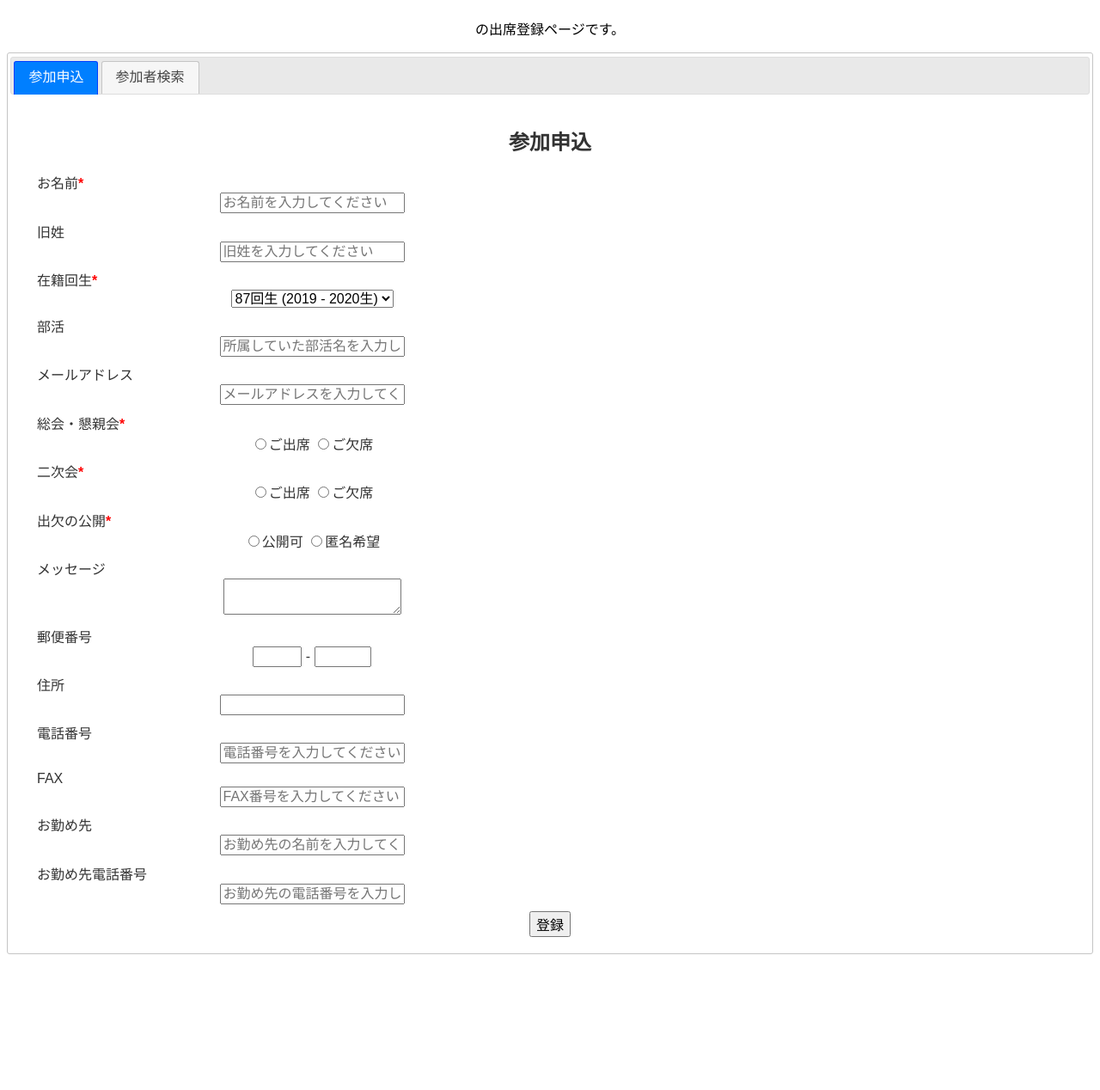
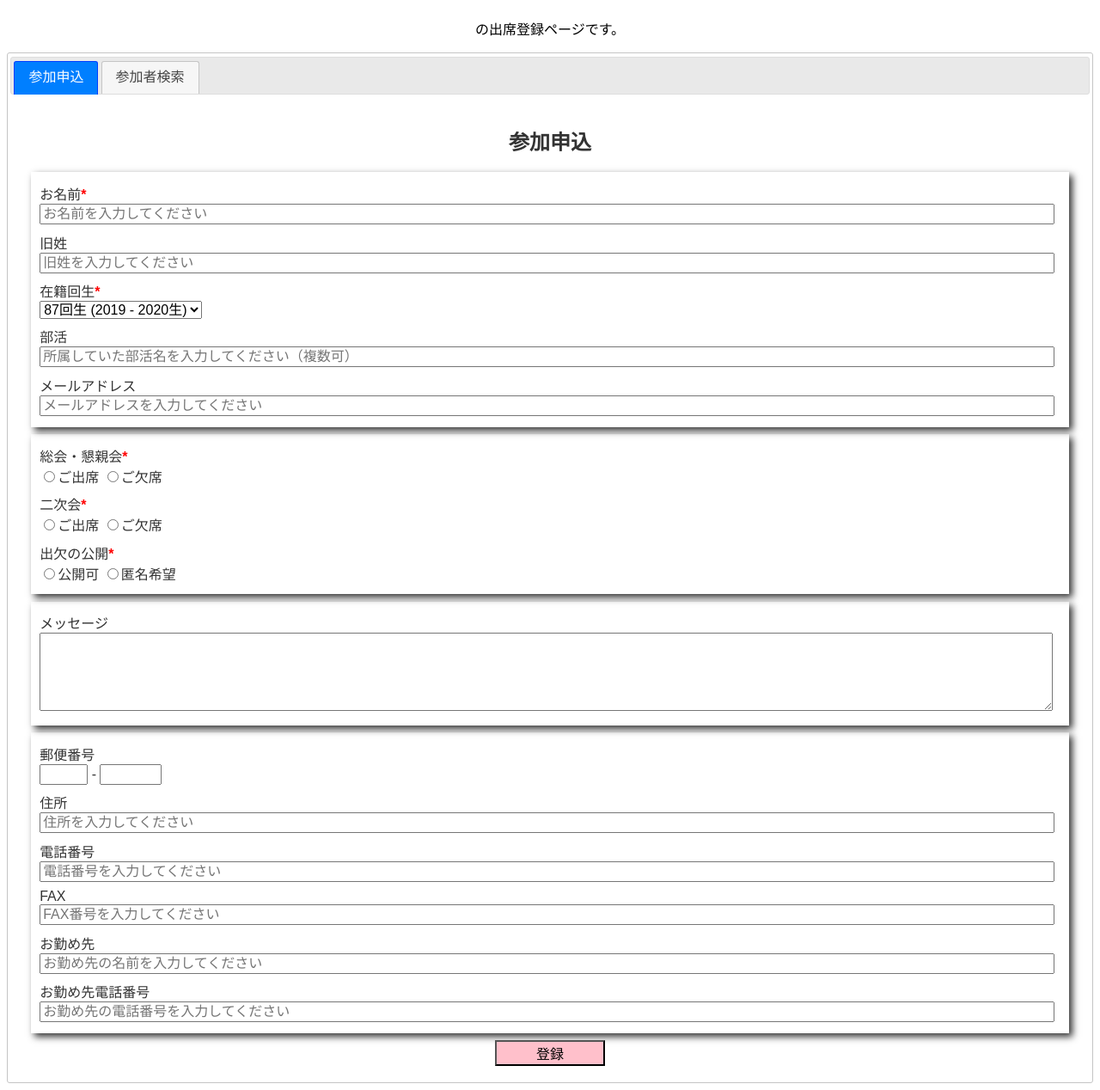
Before and after one commit to eagan/gae-py-attendance, a Flask app: template src/templates/meeting.html in a window 1280 px wide. Shown: the whole page at 86% size. Before the commit the page ends 1110 px from the top, so only its background shows below. Run offline with Flask 2, Linux system fonts and the light colour scheme; the template is opened without the code that fills it, so the values that code supplies are empty; some libraries are stand-ins or nearby versions.

Commit message:
見た目の改善（box-shadow など）

```diff
--- a/src/static/style.css
+++ b/src/static/style.css
@@ -1,17 +1,42 @@
 body {
-  /* font-family: "helvetica", sans-serif; */
   text-align: center;
   horizontal-align: center;
 }
 
+.inputSection {
+  margin: 1ex .1em;
+  padding: .5ex 1em .5ex .1em;
+  box-shadow: 4px 4px 8px;
+
+  text-align: left;
+}
+
 .inputItem {
   margin: 1ex;
-  max-width: 40em;
+  /* max-width: 40em; */
   horizontal-align: center;
 }
 
-input {
-  /* width: 100%; */
+input[type=text] {
+  width: 100%;
+}
+
+input[type=text][name="zip1"] {
+  width: 3em;
+}
+
+input[type=text][name="zip2"] {
+  width: 4em;
+}
+
+input[type=submit] {
+  width: 8em;
+  background: pink;
+}
+
+textarea[name=message] {
+  width: 100%;
+  height: 10ex;
 }
 
 .error {
@@ -33,7 +58,8 @@ label.itemName {
   font-weight: bold;
 }
 
-div {
-  box-shadow: .5em, .5ex;
-  border-width: 10px;
+div.search-result-row {
+  margin: 1ex .1em;
+  padding: .5ex 1em .5ex .1em;
+  box-shadow: 4px 4px 8px;
 }
--- a/src/templates/meeting.html
+++ b/src/templates/meeting.html
@@ -34,12 +34,12 @@
         <div class="inputSection">
           <div class="inputItem required">
             <label for="name1" class="itemName">お名前</label>
-            <input name="name1" placeholder="お名前を入力してください" />
+            <input name="name1" type="text" placeholder="お名前を入力してください" />
             <span id="name1-error" class="errorMessage"></span>
           </div>
           <div class="inputItem">
             <label for="name2" class="itemName">旧姓</label>
-            <input name="name2" placeholder="旧姓を入力してください" />
+            <input name="name2" type="text" placeholder="旧姓を入力してください" />
             <span id="name2-error" class="errorMessage"></span>
           </div>
           <div class="inputItem required">
@@ -78,12 +78,12 @@
           </div>
           <div class="inputItem">
             <label for="group2" class="itemName">部活</label>
-            <input name="group2" placeholder="所属していた部活名を入力してください（複数可）"/>
+            <input name="group2" type="text" placeholder="所属していた部活名を入力してください（複数可）"/>
             <span id="group2-error" class="errorMessage"></span>
           </div>
           <div class="inputItem">
             <label for="email" class="itemName">メールアドレス</label>
-            <input name="email" placeholder="メールアドレスを入力してください"/>
+            <input name="email" type="text" placeholder="メールアドレスを入力してください"/>
             <span id="email-error" class="errorMessage"></span>
           </div>
         </div>
@@ -117,38 +117,38 @@
         <div class="inputSection">
           <div class="inputItem">
             <label for="zip1" class="itemName">郵便番号</label>
-            <input name="zip1" size="3" maxlength="3"> -
-            <input name="zip2" size="4" maxlength="4">
+            <input name="zip1" type="text" size="3" maxlength="3"> -
+            <input name="zip2" type="text" size="4" maxlength="4">
             <span id="zip1-error" class="errorMessage"></span>
             <span id="zip2-error" class="errorMessage"></span>
           </div>
           <div class="inputItem">
             <label for="address" class="itemName">住所</label>
-            <input name="address">
+            <input name="address" type="text" placeholder="住所を入力してください">
             <span id="address-error" class="errorMessage"></span>
           </div>
           <div class="inputItem">
             <label for="tel" class="itemName">電話番号</label>
-            <input name="tel" placeholder="電話番号を入力してください">
+            <input name="tel" type="text" placeholder="電話番号を入力してください">
             <span id="tel-error" class="errorMessage"></span>
           </div>
           <div class="inputItem">
             <label for="fax" class="itemName">FAX</label>
-            <input name="fax" placeholder="FAX番号を入力してください">
+            <input name="fax" type="text" placeholder="FAX番号を入力してください">
             <span id="fax-error" class="errorMessage"></span>
           </div>
           <div class="inputItem">
             <label for="office" class="itemName">お勤め先</label>
-            <input name="office" placeholder="お勤め先の名前を入力してください">
+            <input name="office" type="text" placeholder="お勤め先の名前を入力してください">
             <span id="office-error" class="errorMessage"></span>
           </div>
           <div class="inputItem">
             <label for="officetel" class="itemName">お勤め先電話番号</label>
-            <input name="officetel" placeholder="お勤め先の電話番号を入力してください">
+            <input name="officetel" type="text" placeholder="お勤め先の電話番号を入力してください">
             <span id="officetel-error" class="errorMessage"></span>
           </div>
         </div>
-        <div class="inputSection">
+        <div>
           <input type="submit" id="button-entry" value="登録" />
         </div>
       </form>
```
